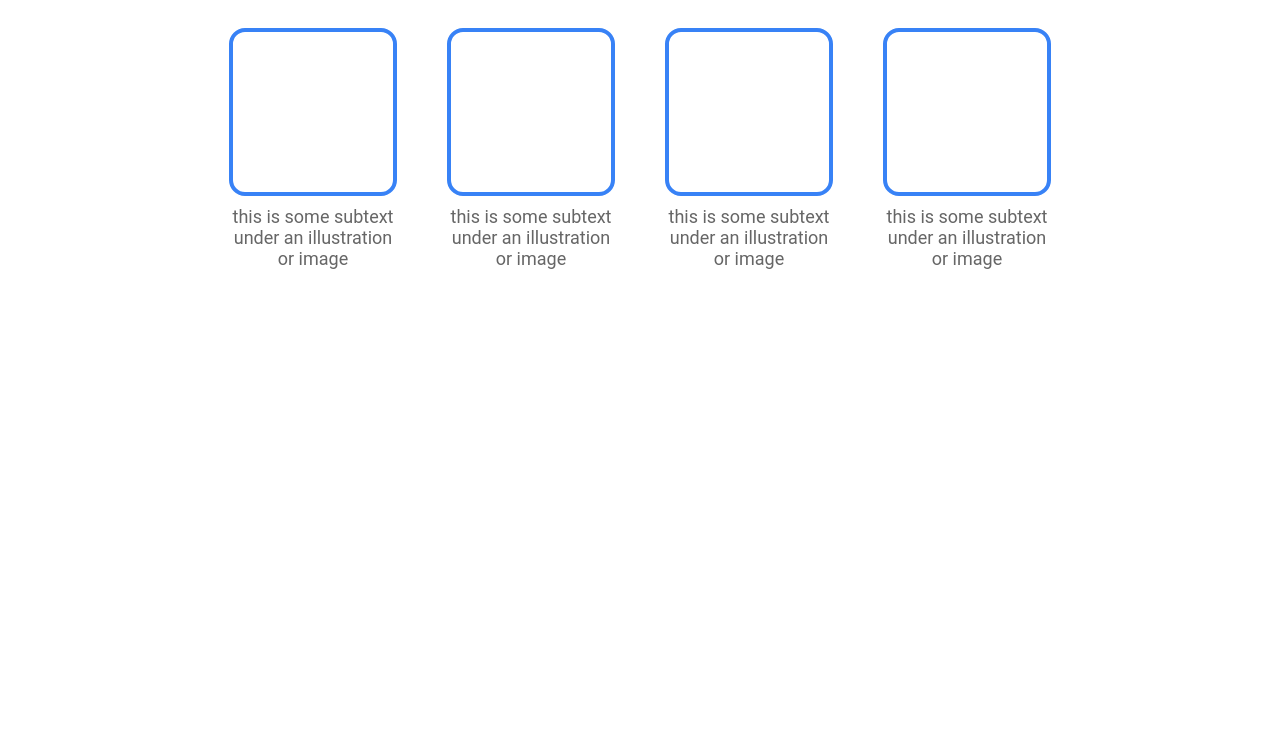
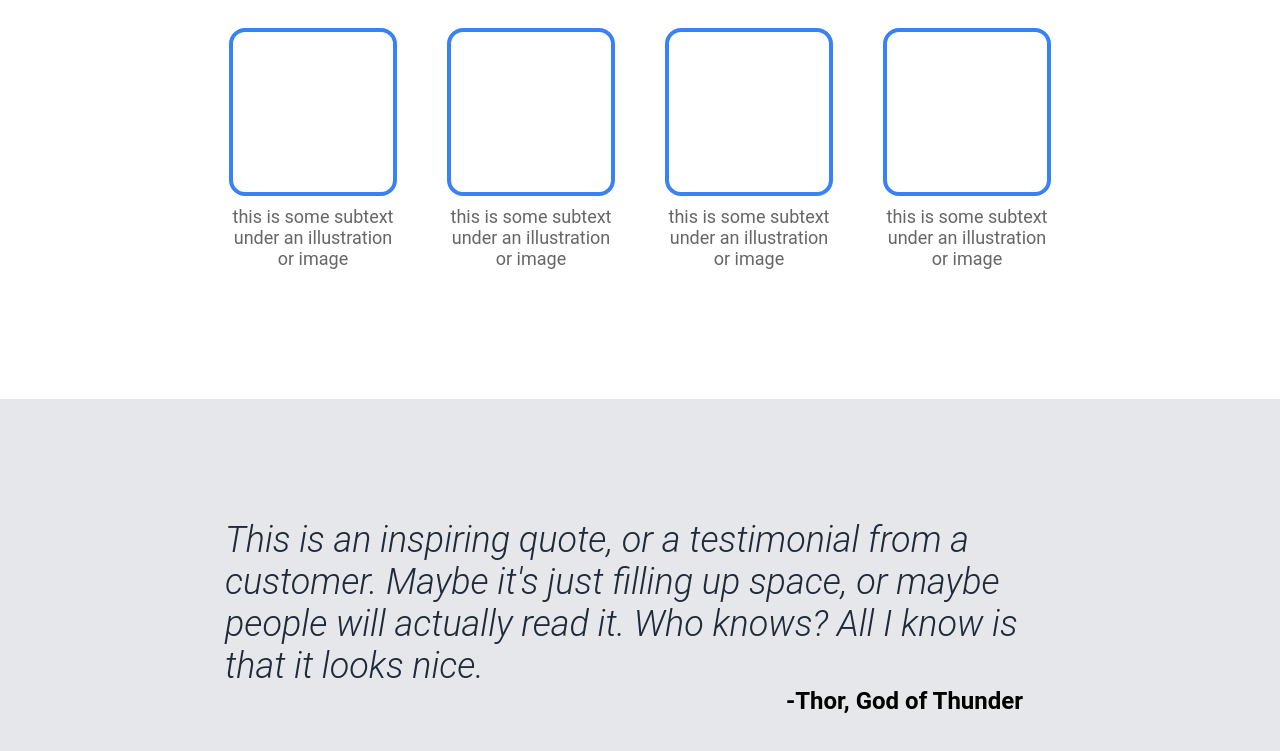
Before and after one commit to Huang-Xiaosheng/landing-page, a plain HTML site: page index.html in a window 1280 px wide. Shown: the part 654-1405 px from the top of the page. Before the commit the page ends 1053 px from the top, so only its background shows below. Drawn offline with Linux system fonts and the light colour scheme.

Commit message:
Finish quote section

```diff
--- a/index.html
+++ b/index.html
@@ -16,6 +16,7 @@
       </ul>
     </div>
   </header>
+
   <section class="hero">
     <div class="hero-container">
       <div class="hero-main">
@@ -30,6 +31,7 @@
       </div>
     </div>
   </section>
+
   <section class="infos">
     <h2>Some random information.</h2>
     <div class="info-container">
@@ -51,6 +53,13 @@
       </div>
     </div>
   </section>
+
+  <section class="quote">
+    <blockquote>
+      This is an inspiring quote, or a testimonial from a customer. Maybe it's just filling up space, or maybe people will actually read it. Who knows? All I know is that it looks nice.
+    </blockquote>
+    <p>-Thor, God of Thunder</p>
+  </section>
   <footer></footer>
 </body>
 </html>
--- a/style.css
+++ b/style.css
@@ -112,8 +112,22 @@ button {
 
 .quote {
   background-color: #e5e7eb;
+  padding: 120px 0;
+}
+.quote blockquote,
+.quote p {
+  width: 830px;
+  margin: 0 auto;
+}
+.quote blockquote {
   font-size: 36px;
   font-style: italic;
   font-weight: 300;
   color: #1f2937;
 }
+.quote p {
+  text-align: right;
+  font-weight: bold;
+  font-size: 24px;
+  padding-right: 64px;
+}
```
